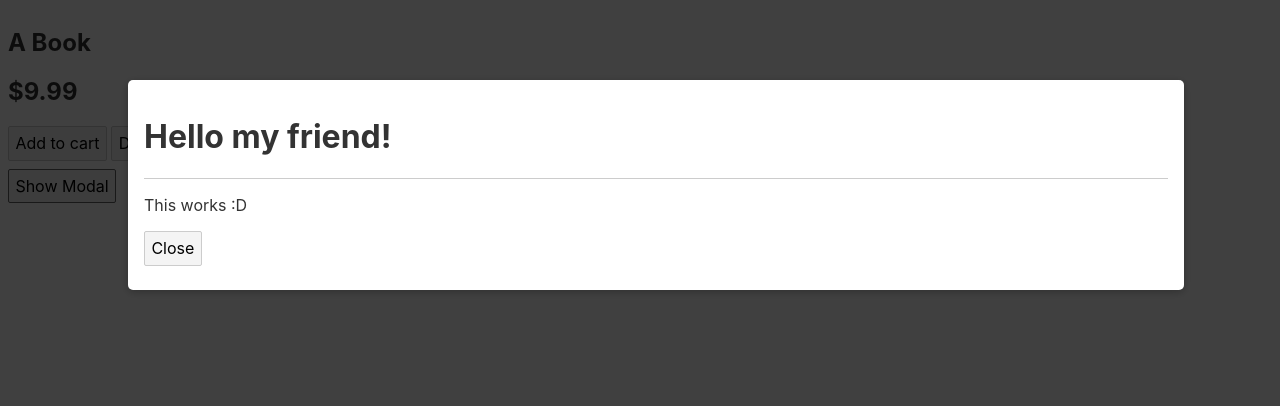
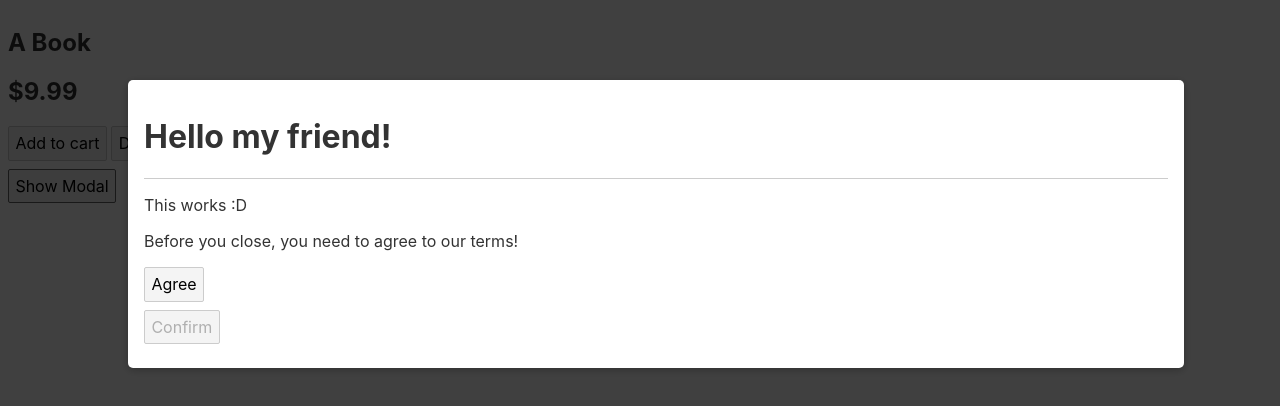
Before and after one commit to psyhedeliq/svelte-components, a Svelte app: page / in a window 1280 px wide. Both pictures are taken after a click on the button "Show Modal". Shown: the top 406 px of the page. Built offline with nearby package versions, Linux system fonts and the light colour scheme.

Commit message:
using slot props

```diff
--- a/src/App.svelte
+++ b/src/App.svelte
@@ -11,6 +11,7 @@
   ];
 
   let showModal = false;
+  let closeable = false;
 
   const addToCart = event => {
     console.log(event);
@@ -45,9 +46,11 @@
 <button on:click={showModalOnScreen}>Show Modal</button>
 
 {#if showModal}
-  <Modal on:cancel={cancelModal} on:close={closeModal}>
+  <Modal on:cancel={cancelModal} on:close={closeModal} let:didAgree={closeable}>
     <h1 slot="header">Hello my friend!</h1>
     <p>This works :D</p>
-    <!-- <button slot="footer" on:click={closeModal}>Confirm</button> -->
+    <button slot="footer" on:click={closeModal} disabled={!closeable}>
+      Confirm
+    </button>
   </Modal>
 {/if}
--- a/src/Modal.svelte
+++ b/src/Modal.svelte
@@ -4,6 +4,7 @@
   const dispatch = createEventDispatcher();
 
   // export let content;
+  let agreed = false;
 
   const cancelModal = () => {
     dispatch("cancel");
@@ -11,6 +12,10 @@
 
   const closeModal = () => {
     dispatch("close");
+  };
+
+  const agreeToTerms = () => {
+    agreed = true;
   };
 </script>
 
@@ -52,9 +57,13 @@
   <div class="content">
     <slot />
   </div>
+  <div class="disclaimer">
+    <p>Before you close, you need to agree to our terms!</p>
+    <button on:click={agreeToTerms}>Agree</button>
+  </div>
   <footer>
-    <slot name="footer">
-      <button on:click={closeModal}>Close</button>
+    <slot name="footer" didAgree={agreed}>
+      <button on:click={closeModal} disabled={!agreed}>Close</button>
     </slot>
   </footer>
 </div>
```
